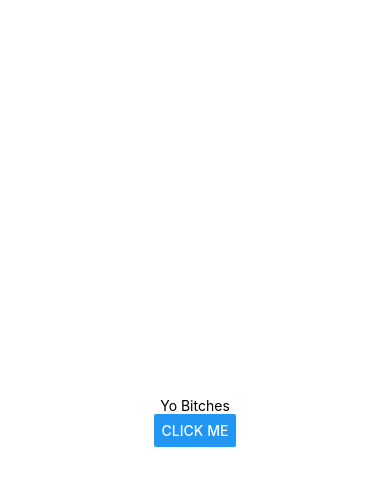
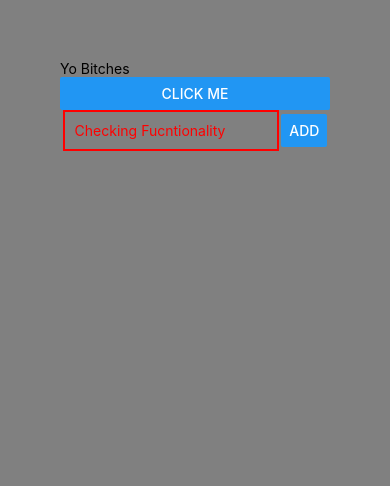
Before and after one commit to JasmeetSinghChhabra/react-native-poc, a React Native app: screen / in a window 390 px wide. Shown: the top 486 px of the page. Built offline with nearby package versions, Linux system fonts and the light colour scheme.

Commit message:
Basic App Changes

```diff
--- a/App.js
+++ b/App.js
@@ -1,21 +1,80 @@
 import React, { useState } from "react";
-import { StyleSheet, Text, View, Button } from "react-native";
+import {
+  StyleSheet,
+  Text,
+  View,
+  ScrollView,
+  Button,
+  TextInput
+} from "react-native";
 
 export default function App() {
   const [outputText, setoutputText] = useState("Yo Bitches");
+  const [enteredGoal, setEnteredGoal] = useState(""); //to get input
+  const [courseGoals, setCourseGoals] = useState([]);
+
+  const goalInputHandler = input => {
+    setEnteredGoal(input);
+  };
+  const addGoalHandler = () => {
+    console.log(enteredGoal);
+    setCourseGoals(currentGoals => [...currentGoals, enteredGoal]); //spread operator
+  };
+
   return (
     <View style={styles.container}>
       <Text>{outputText}</Text>
       <Button title="Click Me" onPress={() => setoutputText("Oh Yes")} />
+
+      <View
+        style={{
+          flexDirection: "row",
+          justifyContent: "space-evenly",
+          alignItems: "center"
+        }}
+      >
+        <TextInput
+          style={{
+            width: "80%",
+            color: "red",
+            //borderBottomColor: "black",
+            borderWidth: 2,
+            borderColor: "red",
+            padding: 10
+          }}
+          placeholder="Checking Fucntionality"
+          onChangeText={goalInputHandler}
+          value={enteredGoal}
+        />
+        <Button title="Add" onPress={addGoalHandler} />
+      </View>
+      <View>
+        <ScrollView>
+          {courseGoals.map(goal => (
+            <View key={goal} style={styles.listItem}>
+              <Text>{goal}</Text>
+            </View>
+          ))}
+        </ScrollView>
+      </View>
     </View>
   );
 }
 
 const styles = StyleSheet.create({
   container: {
+    padding: 60,
     flex: 1,
-    backgroundColor: "#fff",
-    alignItems: "center",
-    justifyContent: "center"
+    backgroundColor: "grey"
+    //alignItems: "center",
+    // justifyContent: "center"
+  },
+  listItem: {
+    padding: 10,
+    backgroundColor: "#ccc",
+    borderColor: "black",
+    borderWidth: 1,
+    marginVertical: 10,
+    margin: 10
   }
 });
```
